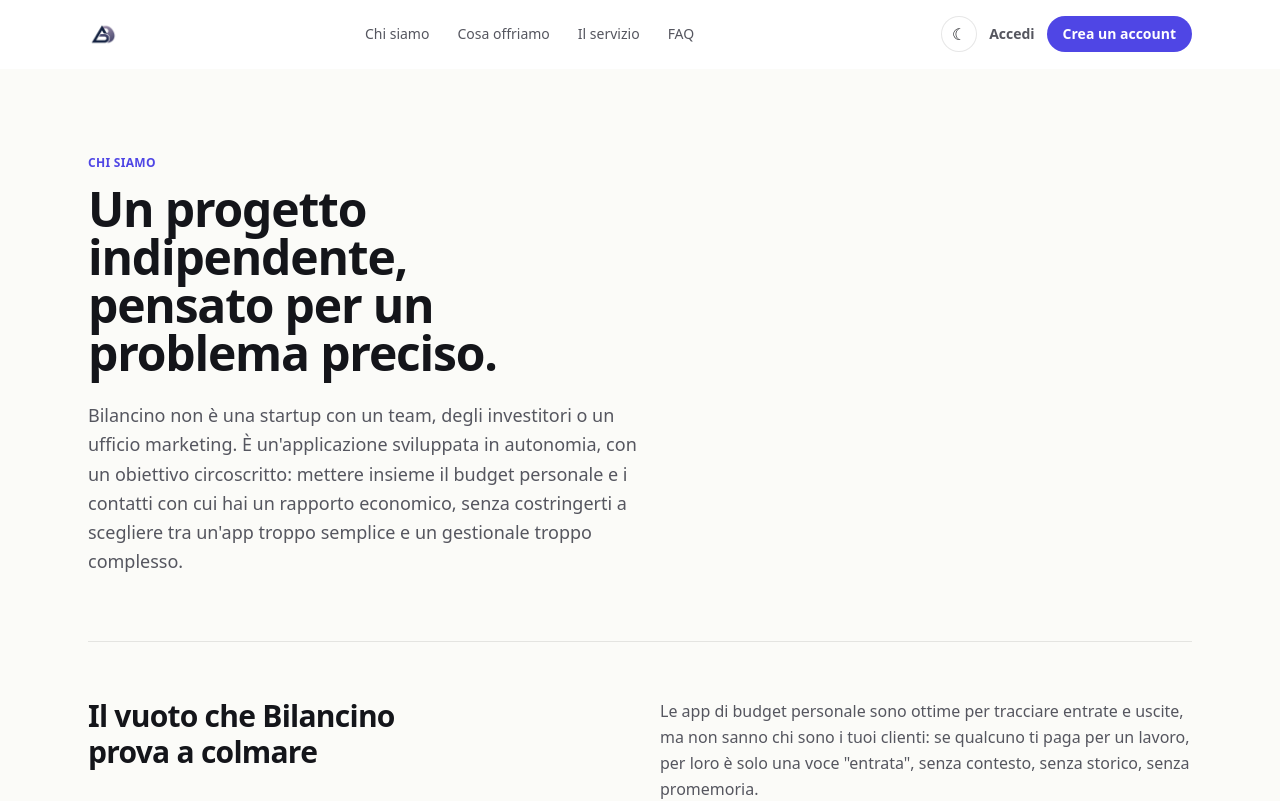
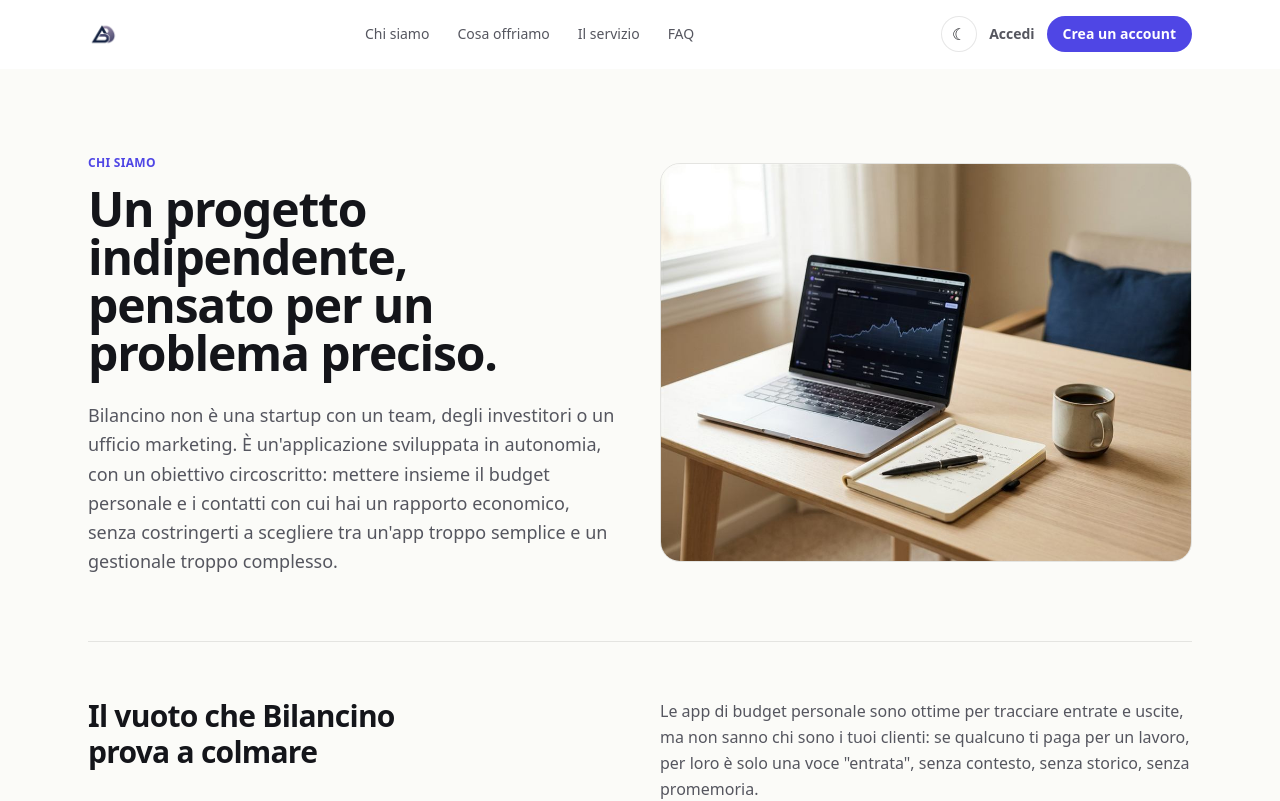
Before and after one commit to Breguino/Bilancio-app, a Next.js app: page /chi-siamo in a window 1280 px wide. Shown: the top 801 px of the page. Built offline with nearby package versions, Linux system fonts and the light colour scheme; no server answers.

Commit message:
Add hero photo to Chi siamo page (minimal desk setup, no fake headshot, honest with the indie tone)

```diff
--- a/app/chi-siamo/page.tsx
+++ b/app/chi-siamo/page.tsx
@@ -1,4 +1,5 @@
 import Link from "next/link";
+import Image from "next/image";
 import type { Metadata } from "next";
 import { SiteHeader } from "@/components/site-header";
 import { SiteFooter } from "@/components/site-footer";
@@ -16,7 +17,7 @@ export const metadata: Metadata = {
   openGraph: {
     title,
     description,
-    images: ["/og-image.jpg"],
+    images: ["/chi-siamo-photo.jpg"],
     locale: "it_IT",
     type: "website",
   },
@@ -24,7 +25,7 @@ export const metadata: Metadata = {
     card: "summary_large_image",
     title,
     description,
-    images: ["/og-image.jpg"],
+    images: ["/chi-siamo-photo.jpg"],
   },
 };
 
@@ -34,7 +35,8 @@ export default function ChiSiamoPage() {
       <SiteHeader />
 
       <main className="max-w-6xl mx-auto px-6">
-        <header className="pt-16 pb-14 sm:pt-20 sm:pb-16 max-w-[62ch]">
+        <header className="pt-16 pb-14 sm:pt-20 sm:pb-16 grid grid-cols-1 lg:grid-cols-2 gap-10 items-center">
+          <div>
             <span className="text-xs font-bold uppercase tracking-wide text-accent">Chi siamo</span>
             <h1 className="text-4xl sm:text-5xl font-extrabold tracking-tight leading-[1.08] [text-wrap:balance] mt-3 mb-6">
               Un progetto indipendente, pensato per un problema preciso.
@@ -45,6 +47,16 @@ export default function ChiSiamoPage() {
               insieme il budget personale e i contatti con cui hai un rapporto economico, senza
               costringerti a scegliere tra un'app troppo semplice e un gestionale troppo complesso.
             </p>
+          </div>
+          <div className="relative rounded-2xl overflow-hidden border border-border dark:border-neutral-800 aspect-[4/3]">
+            <Image
+              src="/chi-siamo-photo.jpg"
+              alt="Scrivania minimale con laptop, quaderno di appunti e caffè"
+              fill
+              className="object-cover"
+              priority
+            />
+          </div>
         </header>
 
         <section className="py-12 sm:py-14 border-t border-border dark:border-neutral-800">
```
Also changed, not shown: public/chi-siamo-photo.jpg (added). Lines whose indentation alone changed are shown as unchanged.
